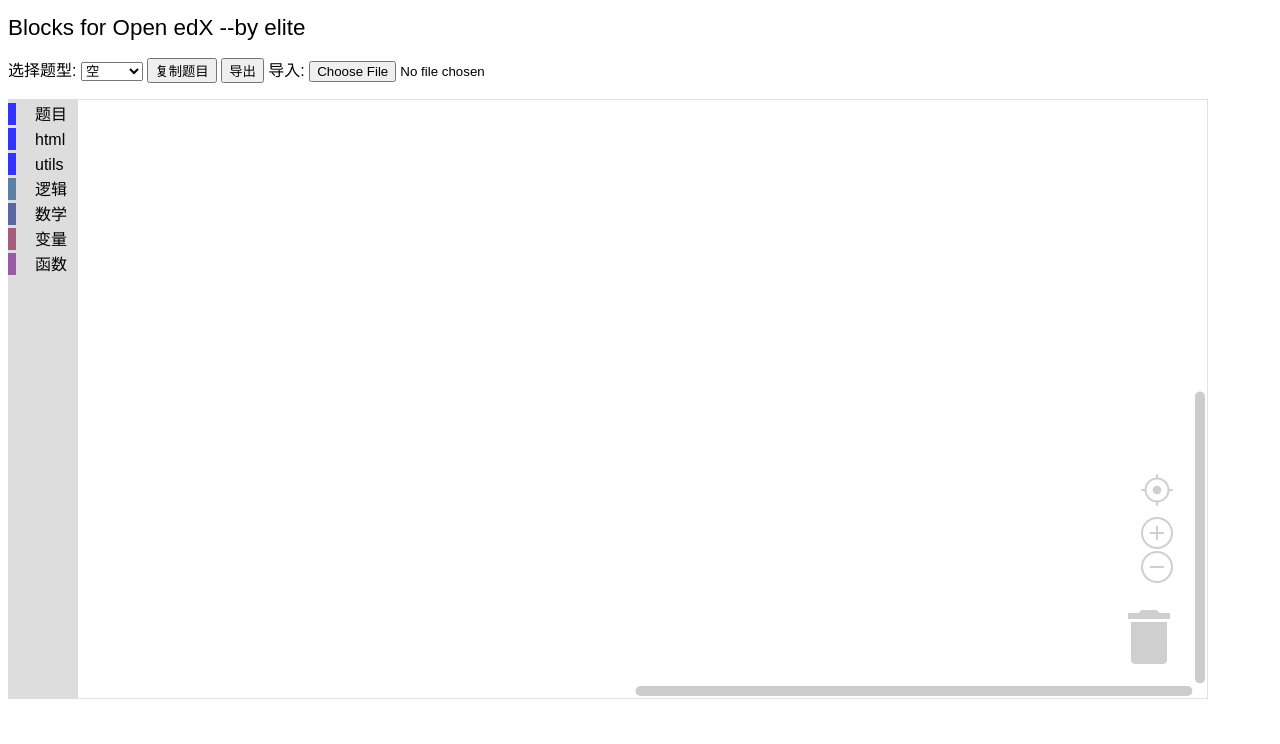
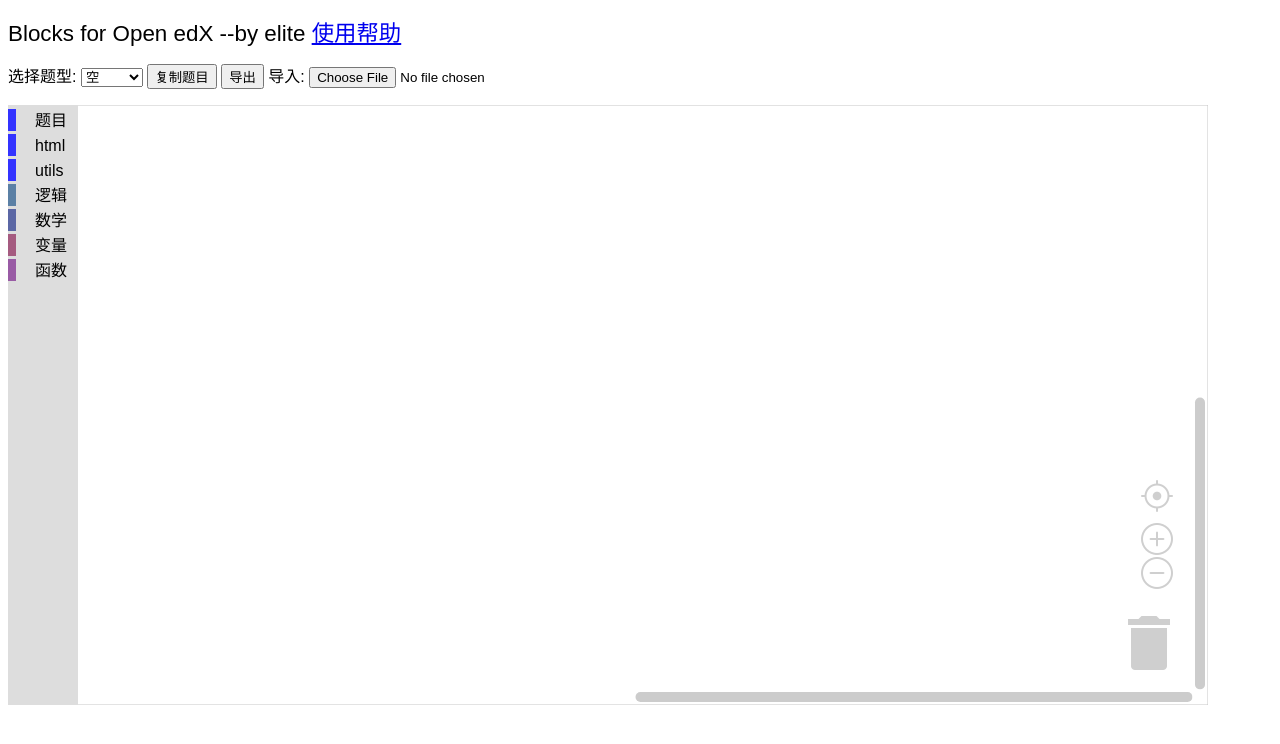
Before and after one commit to e-ducation/blocks4edx, a plain HTML site: page index.html in a window 1280 px wide. Drawn offline with Linux system fonts and the light colour scheme; some packages are replaced by stand-ins of ours; a script that the page names is missing.

Commit message:
add help link

```diff
--- a/index.html
+++ b/index.html
@@ -82,7 +82,7 @@
         导入导出
     -->
 
-    <h1>Blocks for Open edX --by elite</h1>
+    <h1>Blocks for Open edX --by elite <a href="https://github.com/e-ducation/blocks4edx/blob/master/readme.md" target="_blank">使用帮助</a></h1>
 
     <p>
 
```
